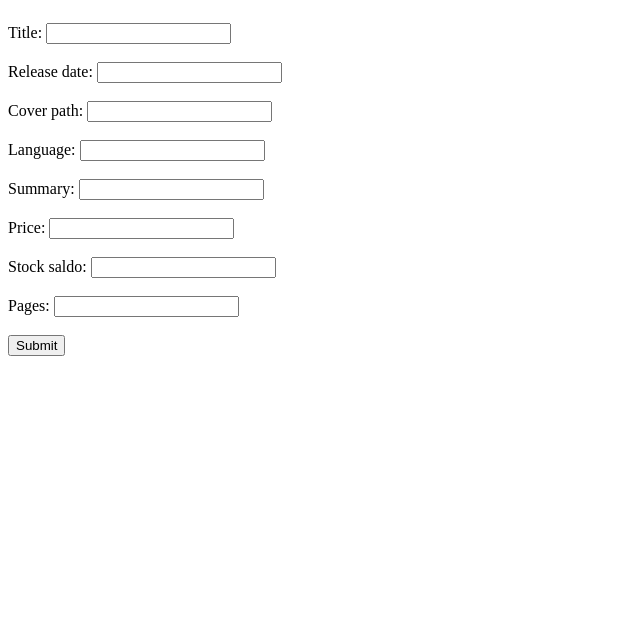
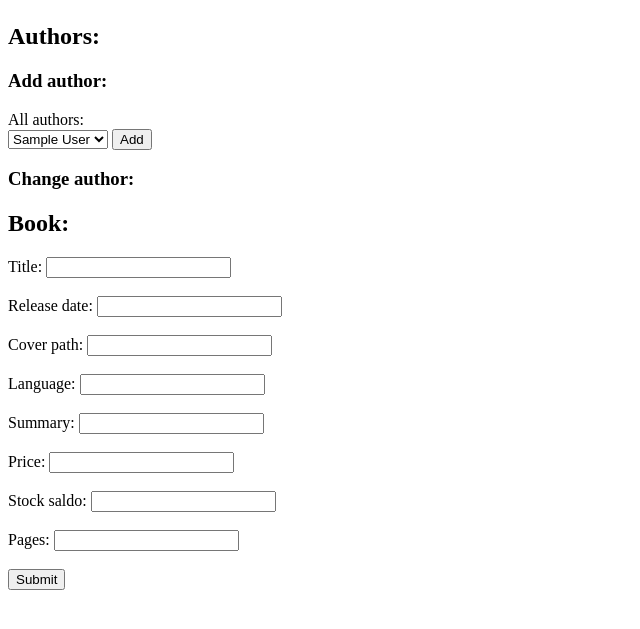
Before and after one commit to KerdoSepp/bookstoredb, a PHP site: page /edit.php in a window 1280 px wide. Shown: the part 86-715 px from the top of the page, without its empty margins (0-640 px from the left). Run offline with PHP 8.4, Linux system fonts and the light colour scheme; tables that the repository leaves empty or names only in its code hold one stand-in row (values such as "Sample post"); data that the repository does not hold is empty; a stand-in replaces the project's code that opens the database connection.

Commit message:
add/delete authors + changed pdo location

```diff
--- a/edit.php
+++ b/edit.php
@@ -8,45 +8,23 @@
 $stmt->execute(['id' => $id]);
 $book = $stmt->fetch();
 
-if ($_SERVER['REQUEST_METHOD'] === 'POST') {
-    $stmt = $pdo->prepare('
-        UPDATE books
-        SET title = :title,
-            release_date = :release_date,
-            cover_path = :cover_path,
-            language = :language,
-            summary = :summary,
-            price = :price,
-            stock_saldo = :stock_saldo,
-            pages = :pages
-        WHERE id = :id
-    ');
-
-    $stmt->execute([
-        'title'        => $_POST['title'],
-        'release_date' => $_POST['release_date'],
-        'cover_path'   => $_POST['cover_path'],
-        'language'     => $_POST['language'],
-        'summary'      => $_POST['summary'],
-        'price'        => $_POST['price'],
-        'stock_saldo'  => $_POST['stock_saldo'],
-        'pages'        => $_POST['pages'],
-        'id'           => $book['id'],
-    ]);
-
-header("Refresh:0");
-
-echo "<script type='text/javascript'>alert('Database updated');</script>";
-}
-
+//book authors
 $stmt = $pdo->prepare('
-    SELECT authors.first_name, authors.last_name
+    SELECT authors.id, authors.first_name, authors.last_name
     FROM authors
     JOIN book_authors ON authors.id = book_authors.author_id
     WHERE book_authors.book_id = :id
 ');
 
 $stmt->execute(['id' => $id]);
+$bookAuthors = $stmt->fetchAll();
+
+// all authors
+$stmt = $pdo->query('
+    SELECT id, first_name, last_name
+    FROM authors
+    ORDER BY first_name, last_name
+');
 $authors = $stmt->fetchAll();
 ?>
 
@@ -61,24 +39,57 @@
 <body>
 <button onclick="window.location.href='book.php?id=<?= $book['id'] ?>'">Back</button>
 <h1>Id: <?= $book['id'] ?></h1>
-<form method="post" action="edit.php?id=<?=$book['id'] ?>">
-  <label for="title">Title:</label>
+  <h2>Authors:</h2>
+  <ul>
+      <?php foreach ($bookAuthors as $author) { ?>
+        <li value="<?= $author['id'] ?>"><?= $author['first_name'] . ' ' . $author['last_name'] ?></li>
+    <?php } ?>
+    </ul>
+    <h3>Add author:</h3>
+        <a for="authors">All authors:</a>
+        <form method="post" action="add_author_to_book.php">
+          <input type="hidden" name="id" value="<?= $book['id'] ?>">
+<select id="authors" name="author">
+    <?php foreach ($authors as $author) { ?>
+        <option value="<?= $author['id'] ?>"><?= $author['first_name'] . ' ' . $author['last_name'] ?></option>
+    <?php } ?>
+</select>
+        <button type="submit">Add</button>
+    </form>
+      <h3>Change author:</h3>
+
+    <?php foreach ($bookAuthors as $author) { ?>
+    <form method="post" action="delete_author_from_book.php">
+        <input type="hidden" name="id" value="<?= $book['id'] ?>">
+        <input type="hidden" name="author" value="<?= $author['id'] ?>">
+
+        <?=$author['first_name'] . ' ' . $author['last_name'] ?>
+
+        <button type="submit">Remove</button>
+    </form>
+<?php } ?>
+
+<form method="post" action="update_book.php">
+  <input type="hidden", name="id", value="<?= $book['id'] ?>">
+  <h2>Book:</h2>
+  <a for="title">Title:</a>
   <input type="text" id="title" name="title" value="<?= $book['title'] ?>"><br><br>
-  <label for="release_date">Release date:</label>
+  <a for="release_date">Release date:</a>
   <input type="text" id="release_date" name="release_date" value="<?= $book['release_date'] ?>"><br><br>
-    <label for="cover_path">Cover path:</label>
+    <a for="cover_path">Cover path:</a>
   <input type="text" id="cover_path" name="cover_path" value="<?= $book['cover_path'] ?>"><br><br>
-    <label for="language">Language:</label>
+    <a for="language">Language:</a>
   <input type="text" id="language" name="language" value="<?= $book['language'] ?>"><br><br>
-    <label for="summary">Summary:</label>
+    <a for="summary">Summary:</a>
   <input type="text" id="summary" name="summary" value="<?= $book['summary'] ?>"><br><br>
-    <label for="price">Price:</label>
+    <a for="price">Price:</a>
   <input type="text" id="price" name="price" value="<?= $book['price'] ?>"><br><br>
-    <label for="stock_saldo">Stock saldo:</label>
+    <a for="stock_saldo">Stock saldo:</a>
   <input type="text" id="stock_saldo" name="stock_saldo" value="<?= $book['stock_saldo'] ?>"><br><br>
-    <label for="pages">Pages:</label>
+    <a for="pages">Pages:</a>
   <input type="text" id="pages" name="pages" value="<?= $book['pages'] ?>"><br><br>
-  <input type="submit" value="Submit">
+  <button type="submit" value="Submit">Submit</button>
 </form>
+
 </body>
 </html>
```
Also changed, not shown: add_author_to_book.php (added, +19 -0 lines), book.php (+9 -0 lines), delete_author_from_book.php (added, +18 -0 lines), update_book.php (added, +32 -0 lines).
